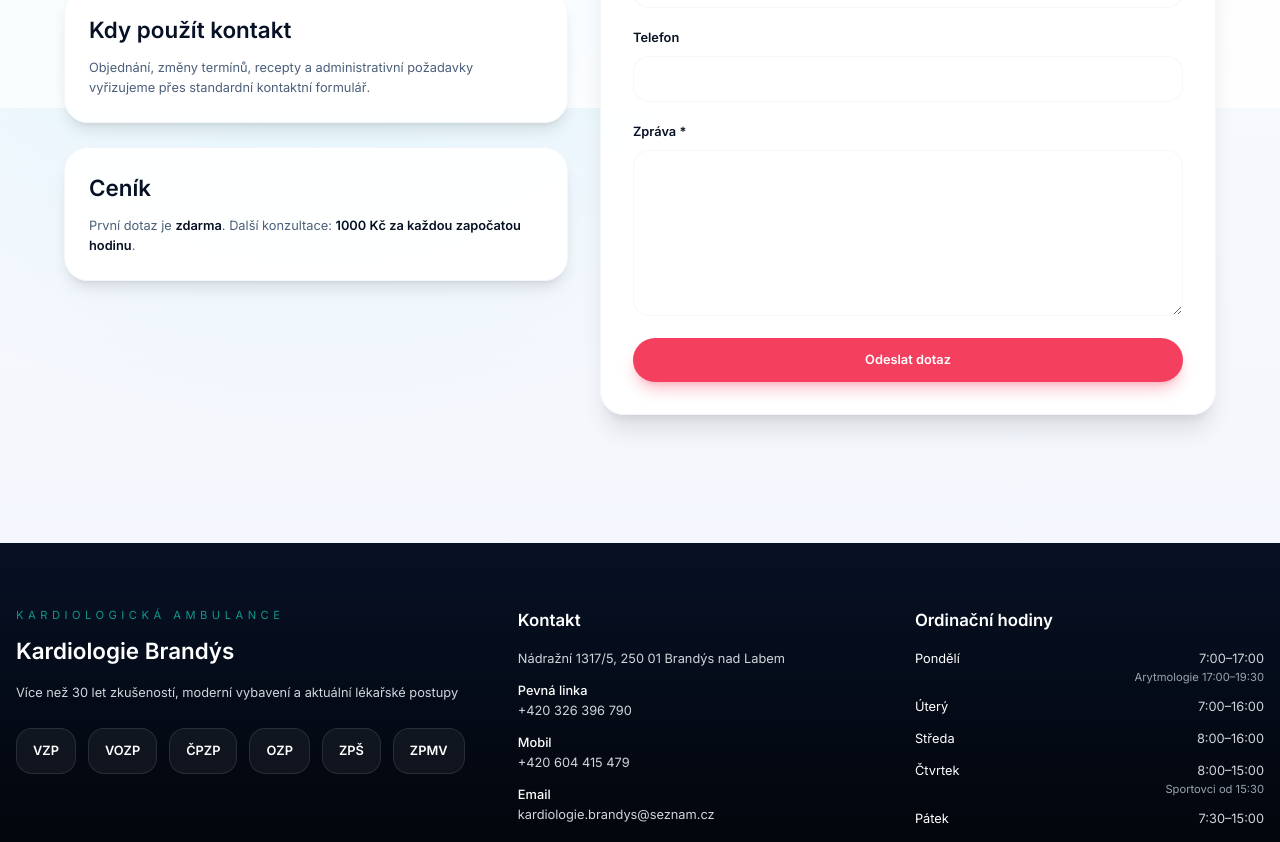
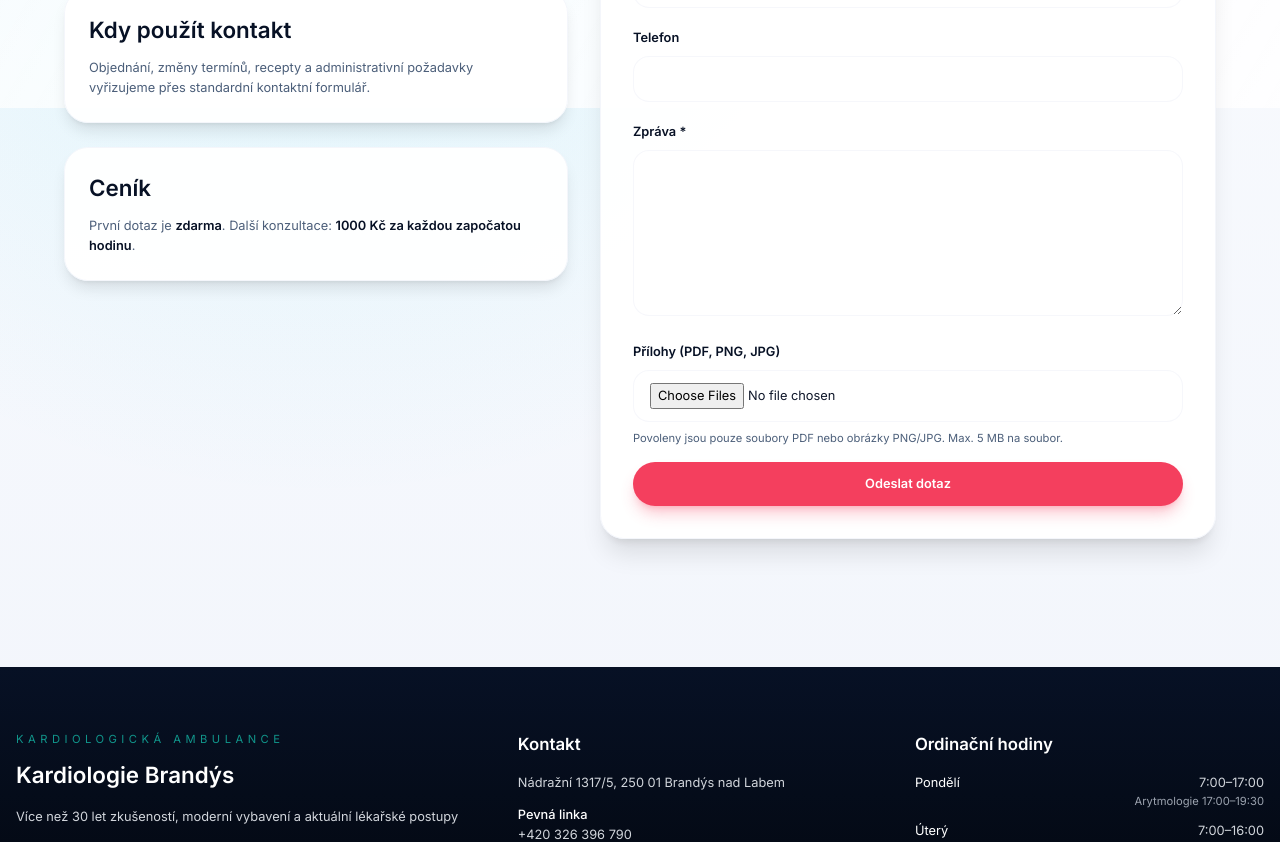
Before and after one commit to mmrzena/kardiologie-brandys, a Next.js app: page /poradna in a window 1280 px wide. Shown: the part 692-1534 px from the top of the page. Built offline with nearby package versions, Linux system fonts and the light colour scheme.

Commit message:
Add attachments

```diff
--- a/src/app/api/contact/route.ts
+++ b/src/app/api/contact/route.ts
@@ -46,7 +46,20 @@ const contactSchema = z
     }
   })
 
-function logEmail(validatedData: z.infer<typeof contactSchema>, recipientEmail: string) {
+const allowedAttachmentTypes = new Set(['application/pdf', 'image/png', 'image/jpeg'])
+const MAX_ATTACHMENT_SIZE = 5 * 1024 * 1024
+
+type AttachmentPayload = {
+  filename: string
+  contentType: string
+  content: Buffer
+}
+
+function logEmail(
+  validatedData: z.infer<typeof contactSchema>,
+  recipientEmail: string,
+  attachments: AttachmentPayload[] = [],
+) {
   const topicLabel =
     TOPIC_OPTIONS.find((option) => option.value === validatedData.topic)?.label ||
     validatedData.topic
@@ -64,6 +77,12 @@ function logEmail(validatedData: z.infer<typeof contactSchema>, recipientEmail:
   console.log('Téma:', topicLabel)
   console.log('\nZpráva:')
   console.log(validatedData.message)
+  if (attachments.length > 0) {
+    console.log(
+      'Přílohy:',
+      attachments.map((file) => `${file.filename} (${file.contentType})`).join(', '),
+    )
+  }
   console.log('===========================================================\n')
 
   console.log('\n=========== CONFIRMATION EMAIL TO USER (DEV MODE) =========')
@@ -81,10 +100,51 @@ function logEmail(validatedData: z.infer<typeof contactSchema>, recipientEmail:
 
 export async function POST(request: NextRequest) {
   try {
-    const body = await request.json()
+    const contentType = request.headers.get('content-type') || ''
+    const isMultipart = contentType.includes('multipart/form-data')
+
+    const body = isMultipart ? null : await request.json()
+    const form = isMultipart ? await request.formData() : null
+
+    const parsedBody = isMultipart
+      ? {
+          name: String(form?.get('name') ?? ''),
+          email: String(form?.get('email') ?? ''),
+          phone: String(form?.get('phone') ?? ''),
+          birthYear: String(form?.get('birthYear') ?? ''),
+          topic: String(form?.get('topic') ?? ''),
+          message: String(form?.get('message') ?? ''),
+        }
+      : body
 
     // Validate input
-    const validatedData = contactSchema.parse(body)
+    const validatedData = contactSchema.parse(parsedBody)
+
+  let attachments: AttachmentPayload[] = []
+  if (isMultipart) {
+    const files = form?.getAll('attachments') ?? []
+    for (const entry of files) {
+      if (!(entry instanceof File) || entry.size === 0) continue
+      if (!allowedAttachmentTypes.has(entry.type)) {
+        return NextResponse.json(
+          { error: 'Povoleny jsou pouze soubory PDF nebo obrázky PNG/JPG.' },
+          { status: 400 },
+        )
+      }
+      if (entry.size > MAX_ATTACHMENT_SIZE) {
+        return NextResponse.json(
+          { error: 'Maximální velikost jednoho souboru je 5 MB.' },
+          { status: 400 },
+        )
+      }
+      const buffer = Buffer.from(await entry.arrayBuffer())
+      attachments.push({
+        filename: entry.name,
+        contentType: entry.type,
+        content: buffer,
+      })
+    }
+  }
 
     // Get recipient email based on topic
     const recipientEmail = getRecipientEmail(validatedData.topic)
@@ -96,7 +156,7 @@ export async function POST(request: NextRequest) {
       !process.env.EMAIL_PASSWORD
 
     if (useMockEmail) {
-      logEmail(validatedData, recipientEmail)
+      logEmail(validatedData, recipientEmail, attachments)
     } else {
       try {
         const transporter = nodemailer.createTransport({
@@ -129,6 +189,13 @@ export async function POST(request: NextRequest) {
                 ? `<p><strong>Rok narození:</strong> ${validatedData.birthYear}</p>`
                 : ''
             }
+            ${
+              attachments.length > 0
+                ? `<p><strong>Přílohy:</strong> ${attachments
+                    .map((file) => file.filename)
+                    .join(', ')}</p>`
+                : ''
+            }
             <p><strong>Téma:</strong> ${topicLabel}</p>
             <p><strong>Zpráva:</strong></p>
             <p>${validatedData.message.replace(/\n/g, '<br>')}</p>
@@ -140,10 +207,19 @@ Jméno: ${validatedData.name}
 Email: ${validatedData.email}
 ${validatedData.phone ? `Telefon: ${validatedData.phone}` : ''}
 ${validatedData.birthYear ? `Rok narození: ${validatedData.birthYear}` : ''}
+${attachments.length > 0 ? `Přílohy: ${attachments.map((file) => file.filename).join(', ')}` : ''}
 Téma: ${topicLabel}
 Zpráva:
 ${validatedData.message}
           `,
+          attachments:
+            attachments.length > 0
+              ? attachments.map((file) => ({
+                  filename: file.filename,
+                  content: file.content,
+                  contentType: file.contentType,
+                }))
+              : undefined,
         })
 
         // Send confirmation email to user
@@ -159,6 +235,13 @@ ${validatedData.message}
 
             <h3>Shrnutí vaší zprávy:</h3>
             <p><strong>Téma:</strong> ${topicLabel}</p>
+            ${
+              attachments.length > 0
+                ? `<p><strong>Přílohy:</strong> ${attachments
+                    .map((file) => file.filename)
+                    .join(', ')}</p>`
+                : ''
+            }
             <p><strong>Zpráva:</strong></p>
             <p>${validatedData.message.replace(/\n/g, '<br>')}</p>
 
@@ -181,6 +264,7 @@ děkujeme za odeslání zprávy prostřednictvím našeho kontaktního formulá
 
 Shrnutí vaší zprávy:
 Téma: ${topicLabel}
+${attachments.length > 0 ? `Přílohy: ${attachments.map((file) => file.filename).join(', ')}` : ''}
 Zpráva:
 ${validatedData.message}
 
--- a/src/app/poradna/page.tsx
+++ b/src/app/poradna/page.tsx
@@ -14,6 +14,9 @@ export default function PoradnaPage() {
     topic: TOPIC.PORADNA,
     message: '',
   })
+  const [formKey, setFormKey] = useState(0)
+  const [attachments, setAttachments] = useState<File[]>([])
+  const [attachmentError, setAttachmentError] = useState<string | null>(null)
   const mutation = useContactForm()
 
   const validationMessages: Record<string, { missing: string; mismatch?: string }> = {
@@ -28,7 +31,15 @@ export default function PoradnaPage() {
   const handleSubmit = (e: React.FormEvent) => {
     e.preventDefault()
 
-    mutation.mutate(formData, {
+    const payload = new FormData()
+    payload.append('name', formData.name)
+    payload.append('email', formData.email)
+    payload.append('phone', formData.phone)
+    payload.append('topic', formData.topic)
+    payload.append('message', formData.message)
+    attachments.forEach((file) => payload.append('attachments', file))
+
+    mutation.mutate(payload, {
       onSuccess: () => {
         setFormData({
           name: '',
@@ -37,6 +48,9 @@ export default function PoradnaPage() {
           topic: TOPIC.PORADNA,
           message: '',
         })
+        setAttachments([])
+        setAttachmentError(null)
+        setFormKey((prev) => prev + 1)
       },
     })
   }
@@ -46,6 +60,37 @@ export default function PoradnaPage() {
       ...formData,
       [e.target.name]: e.target.value,
     })
+  }
+
+  const MAX_FILE_SIZE = 5 * 1024 * 1024
+  const allowedTypes = new Set(['application/pdf', 'image/png', 'image/jpeg'])
+
+  const handleFileChange = (e: React.ChangeEvent<HTMLInputElement>) => {
+    const files = Array.from(e.target.files ?? [])
+    if (files.length === 0) return
+
+    const nextFiles: File[] = []
+    let error: string | null = null
+
+    for (const file of files) {
+      if (!allowedTypes.has(file.type)) {
+        error = 'Povoleny jsou pouze soubory PDF nebo obrázky PNG/JPG.'
+        continue
+      }
+      if (file.size > MAX_FILE_SIZE) {
+        error = 'Maximální velikost jednoho souboru je 5 MB.'
+        continue
+      }
+      nextFiles.push(file)
+    }
+
+    setAttachments((prev) => [...prev, ...nextFiles])
+    setAttachmentError(error)
+    e.target.value = ''
+  }
+
+  const handleRemoveAttachment = (index: number) => {
+    setAttachments((prev) => prev.filter((_, i) => i !== index))
   }
 
   const applyValidityMessage = (target: HTMLInputElement | HTMLTextAreaElement) => {
@@ -138,7 +183,12 @@ export default function PoradnaPage() {
                 </div>
               )}
 
-              <form onSubmit={handleSubmit} className="mt-6 space-y-4" lang="cs">
+              <form
+                key={formKey}
+                onSubmit={handleSubmit}
+                className="mt-6 space-y-4"
+                lang="cs"
+              >
                 <div>
                   <label htmlFor="name" className="text-sm font-semibold text-brand-navy">
                     Jméno a příjmení *
@@ -200,6 +250,45 @@ export default function PoradnaPage() {
                     className="mt-2 w-full rounded-2xl border border-brand-gray/80 px-4 py-3 text-sm focus:border-brand-blue focus:outline-none"
                   />
                 </div>
+                <div>
+                  <label htmlFor="attachment" className="text-sm font-semibold text-brand-navy">
+                    Přílohy (PDF, PNG, JPG)
+                  </label>
+                  <input
+                    id="attachment"
+                    name="attachments"
+                    type="file"
+                    multiple
+                    accept=".pdf,.png,.jpg,.jpeg,application/pdf,image/png,image/jpeg"
+                    onChange={handleFileChange}
+                    className="mt-2 w-full rounded-2xl border border-brand-gray/80 bg-white px-4 py-3 text-sm focus:border-brand-blue focus:outline-none"
+                  />
+                  <p className="mt-2 text-xs text-brand-slate">
+                    Povoleny jsou pouze soubory PDF nebo obrázky PNG/JPG. Max. 5 MB na soubor.
+                  </p>
+                  {attachmentError && (
+                    <p className="mt-2 text-xs text-brand-red">{attachmentError}</p>
+                  )}
+                  {attachments.length > 0 && (
+                    <div className="mt-3 space-y-2">
+                      {attachments.map((file, index) => (
+                        <div
+                          key={`${file.name}-${file.lastModified}-${index}`}
+                          className="flex items-center justify-between rounded-xl border border-brand-gray/60 bg-brand-gray/40 px-3 py-2 text-xs text-brand-navy"
+                        >
+                          <span className="truncate">{file.name}</span>
+                          <button
+                            type="button"
+                            onClick={() => handleRemoveAttachment(index)}
+                            className="text-brand-red hover:text-brand-red-dark transition"
+                          >
+                            Odebrat
+                          </button>
+                        </div>
+                      ))}
+                    </div>
+                  )}
+                </div>
                 <button
                   type="submit"
                   disabled={mutation.isPending}
--- a/src/hooks/useContact.ts
+++ b/src/hooks/useContact.ts
@@ -6,6 +6,7 @@ interface ContactFormData {
   phone?: string
   topic: string
   message: string
+  birthYear?: string
 }
 
 interface ContactResponse {
@@ -13,15 +14,21 @@ interface ContactResponse {
   data: unknown
 }
 
+type ContactPayload = ContactFormData | FormData
+
+const isFormData = (value: ContactPayload): value is FormData => value instanceof FormData
+
 export function useContactForm() {
   return useMutation({
-    mutationFn: async (formData: ContactFormData): Promise<ContactResponse> => {
+    mutationFn: async (formData: ContactPayload): Promise<ContactResponse> => {
       const response = await fetch('/api/contact', {
         method: 'POST',
-        headers: {
-          'Content-Type': 'application/json',
-        },
-        body: JSON.stringify(formData),
+        headers: isFormData(formData)
+          ? undefined
+          : {
+              'Content-Type': 'application/json',
+            },
+        body: isFormData(formData) ? formData : JSON.stringify(formData),
       })
 
       if (!response.ok) {
```
